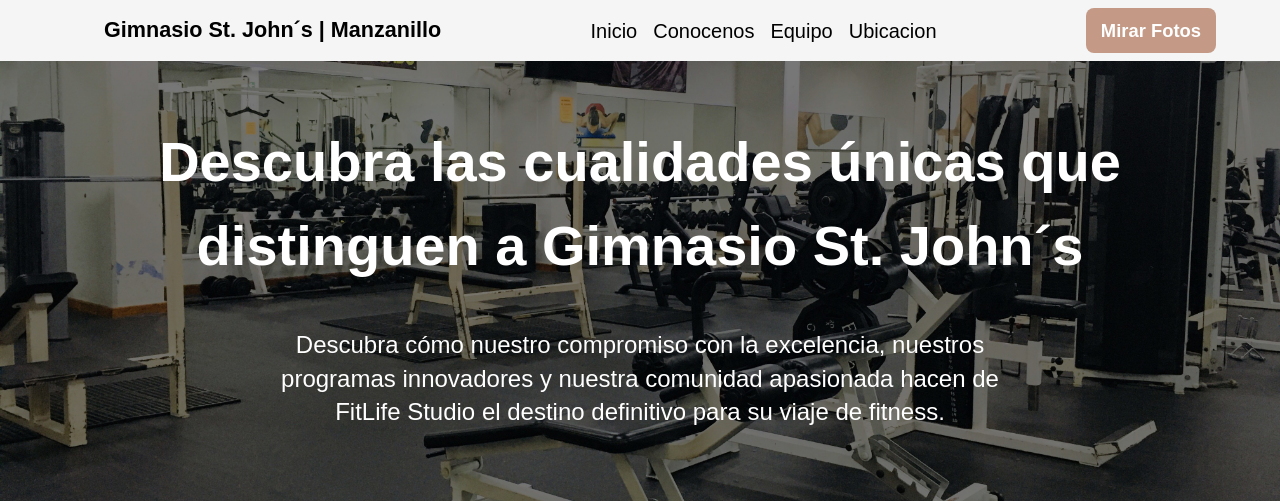
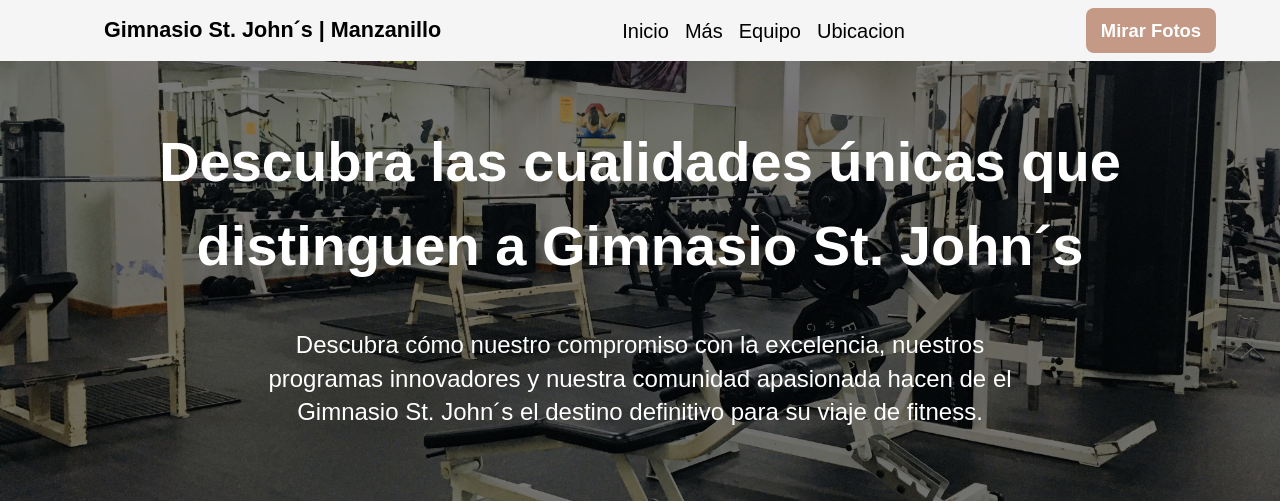
Before and after one commit to byQuesters/St-Johns-Gym, a Next.js app: page /about in a window 1280 px wide. Shown: the top 503 px of the page. Built offline with nearby package versions, Linux system fonts and the light colour scheme.

Commit message:
feat: styles for parts fixeds

```diff
--- a/public/css/convince.css
+++ b/public/css/convince.css
@@ -1,5 +1,5 @@
 .part2{
-    margin-top: 15vh;
+    padding-top: 15vh;
     padding-left: 13vh;
   }
   .part2 .part2divs{
--- a/public/css/prices.css
+++ b/public/css/prices.css
@@ -1,6 +1,6 @@
 .part5{
     padding-left: 13vh;
-    margin-top: 13vh;
+    padding-top: 10vh;
   }
   .part5 .plans{
     width: 90%;
--- a/public/css/services.css
+++ b/public/css/services.css
@@ -2,7 +2,7 @@
     margin-top: 0;
     height: auto;
     padding-left: 13vh;
-    margin-top: 20vh;
+    padding-top: 12vh;
   }
   .part3 .services{
     width: 90%;
--- a/src/app/about/page.jsx
+++ b/src/app/about/page.jsx
@@ -12,7 +12,7 @@ export default function About() {
         <header className="hero">
             <div className="hero-content">
                 <h1>Descubra las cualidades únicas que distinguen a Gimnasio St. John´s</h1>
-                <p>Descubra cómo nuestro compromiso con la excelencia, nuestros programas innovadores y nuestra comunidad apasionada hacen de FitLife Studio el destino definitivo para su viaje de fitness.</p>
+                <p>Descubra cómo nuestro compromiso con la excelencia, nuestros programas innovadores y nuestra comunidad apasionada hacen de el Gimnasio St. John´s el destino definitivo para su viaje de fitness.</p>
             </div>
         </header>
 
--- a/src/app/components/header2.jsx
+++ b/src/app/components/header2.jsx
@@ -6,8 +6,8 @@ function Header() {
             <div className="header-content">
             <h1 className="header-title">Gimnasio St. John´s | Manzanillo</h1>
             <nav className="nav-links">
-                <a href="#">Inicio</a>
-                <a href="#about">Conocenos</a>
+                <a href="/">Inicio</a>
+                <a href="#about">Más</a>
                 <a href="#coachs">Equipo</a>
                 <a href="#ubi">Ubicacion</a>
             </nav>
```
